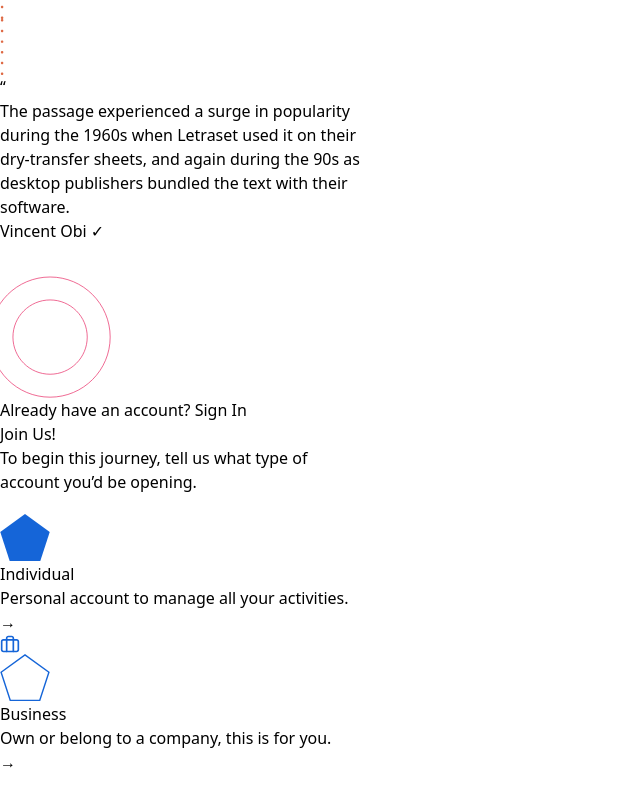
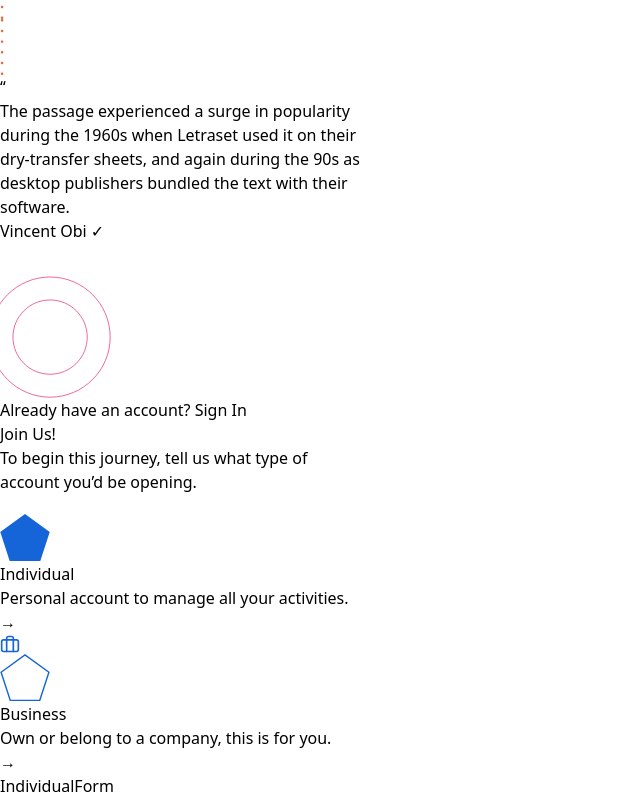
Before and after one commit to ashish1741/Dynamic-registration-login, a React (Vite) app: page /individual in a window 1280 px wide. Shown: the part 203-1001 px from the top of the page, without its empty margins (0-640 px from the left). Before the commit the page ends 977 px from the top, so only its background shows below. Built offline with nearby package versions, Linux system fonts and the light colour scheme.

Commit message:
sharedLayout

```diff
--- a/src/App.jsx
+++ b/src/App.jsx
@@ -1,27 +1,20 @@
-import React from 'react'
-import Form from "./components/Form"
-import Left from "./components/Left"
-import Right from "./components/Right"
-import Success from "./components/success"
-import { BrowserRouter, Route , Routes } from 'react-router-dom'
-import Layout from './components/Layout'
-
-
+import React from 'react';
+import { BrowserRouter, Route, Routes } from 'react-router-dom';
+import Layout from './components/Layout';
+import IndividualForm from './components/IndividualForm';
+import BusinessForm from './components/BusinessForm';
 
 function App() {
   return (
-    <BrowserRouter >
-    <Routes>
-      <Route path='/' element={<Layout />}>
-      <Route path='/:id' element={<Form />} />
-
-
-      </Route>
-    </Routes>
+    <BrowserRouter>
+      <Routes>
+        <Route path="/" element={<Layout />}>
+          <Route path="individual" element={<IndividualForm />} />
+          <Route path="business" element={<BusinessForm />} />
+        </Route>
+      </Routes>
     </BrowserRouter>
-
-
-  )
+  );
 }
 
-export default App
+export default App;
--- /dev/null
+++ b/src/components/BusinessForm.jsx
@@ -0,0 +1,9 @@
+import React from 'react'
+
+function BusinessForm() {
+  return (
+    <div>BusinessForm</div>
+  )
+}
+
+export default BusinessForm
--- a/src/components/Form.jsx
+++ /dev/null
@@ -1,13 +0,0 @@
-import React from 'react'
-import Left from './Left'
-import Right from './Right'
-import { useParams } from 'react-router-dom'
-
-
-function Form() {
-  return (
-    <h1>form</h1>
-  )
-}
-
-export default Form
--- /dev/null
+++ b/src/components/IndividualForm.jsx
@@ -0,0 +1,9 @@
+import React from 'react'
+
+function IndividualForm() {
+  return (
+    <div className='z-[2000]'>IndividualForm</div>
+  )
+}
+
+export default IndividualForm
--- a/src/components/Layout.jsx
+++ b/src/components/Layout.jsx
@@ -1,6 +1,7 @@
 import React from 'react'
 import Left from './Left'
 import Right from './Right'
+import { Outlet } from 'react-router-dom'
 
 
 function Layout() {
@@ -8,9 +9,7 @@ function Layout() {
     <div className="relative w-[90%] m-4 bg-slate-300 shadow-2xl shadow-gray-400 h-[80%]  top-4 left-12  bottom-3  flex gap-3 justify-center rounded  ">
         <Left />
         <Right />
-
-
-
+        <Outlet />
     </div>
 
   )
--- a/src/components/Left.jsx
+++ b/src/components/Left.jsx
@@ -14,7 +14,6 @@ function Left() {
             <img src={Group} alt="" className='p-2' />
             <img src={Group} alt="" className='p-2' />
             <img src={Group} alt="" className='p-2' />
-
 
         </div>
         <div className="intro p-2 mt-2 mb-5 ">
--- a/src/components/Right.jsx
+++ b/src/components/Right.jsx
@@ -2,22 +2,19 @@ import React, { useState } from 'react';
 import { Link } from 'react-router-dom';
 import { Polygon1, Polygon2, briefcase, user } from '../assets';
 import Button from '../helper/Button';
-import Form from './Form';
 
 function Right() {
-
-
   return (
     <>
         <div className="p-2 w-[50%] bg-slate-300 rounded-md shadow-slate-500">
           <div className="p-2 mt-3 text-right">
-            <h3 className='p-2 text-[#8692A6]'>Already have an account? <span className='text-blue-700 font-bold cursor-pointer'>Sign In</span> </h3>
+            <h3 className='p-2 text-[#8692A6] '>Already have an account? <span className='text-blue-700 font-bold cursor-pointer'>Sign In</span> </h3>
           </div>
           <div className="mt-16 p-2  ">
             <h1 className='font-bold text-[30px] ml-11'>Join Us!</h1>
             <p className='font-[400] text-[#8692A6] p-2 mt-2 ml-10'>To begin this journey, tell us what type of <br /> account you’d be opening.</p>
           </div>
-          <Link to={"/form/individual"}>
+          <Link to={"/individual"}>
             <div className="border shadow-xl mt-9 border-blue-500 p-2 rounded flex justify-evenly w-[60%]">
               <img src={user} alt="" className='relative left-[43px]  ' />
               <img src={Polygon1} className='p-2' alt="indiviuals" />
@@ -28,7 +25,7 @@ function Right() {
               <span className='mt-10 text-[30px] text-blue-900' >&#8594;</span>
             </div>
           </Link>
-          <Link to={"/form/business"}>
+          <Link to={"/business"}>
             <div className=" hover:border shadow-xl mt-9 border-blue-500 p-2 rounded flex justify-evenly w-[60%]">
               <img src={briefcase} alt="" className='relative left-[43px]  ' />
               <img src={Polygon2} className='p-2' alt="indiviuals" />
--- a/src/helper/Button.jsx
+++ b/src/helper/Button.jsx
@@ -1,14 +1,12 @@
 import React from 'react'
 
 function Button({title , description}) {
+
   return (
 
-    <div className=" p-3  text-left">
+    <div className=" p-3  text-left" >
      <h1 className='font-[500] text-black p-2 text-[16px]'>{title}</h1>
      <p className='text-[#8692A6] font-[400] text-[14px] p-2'> {description}</p>
-
-
-
     </div>
     // <>
     // <p>Personal account to manage all you activities.</p>
```
